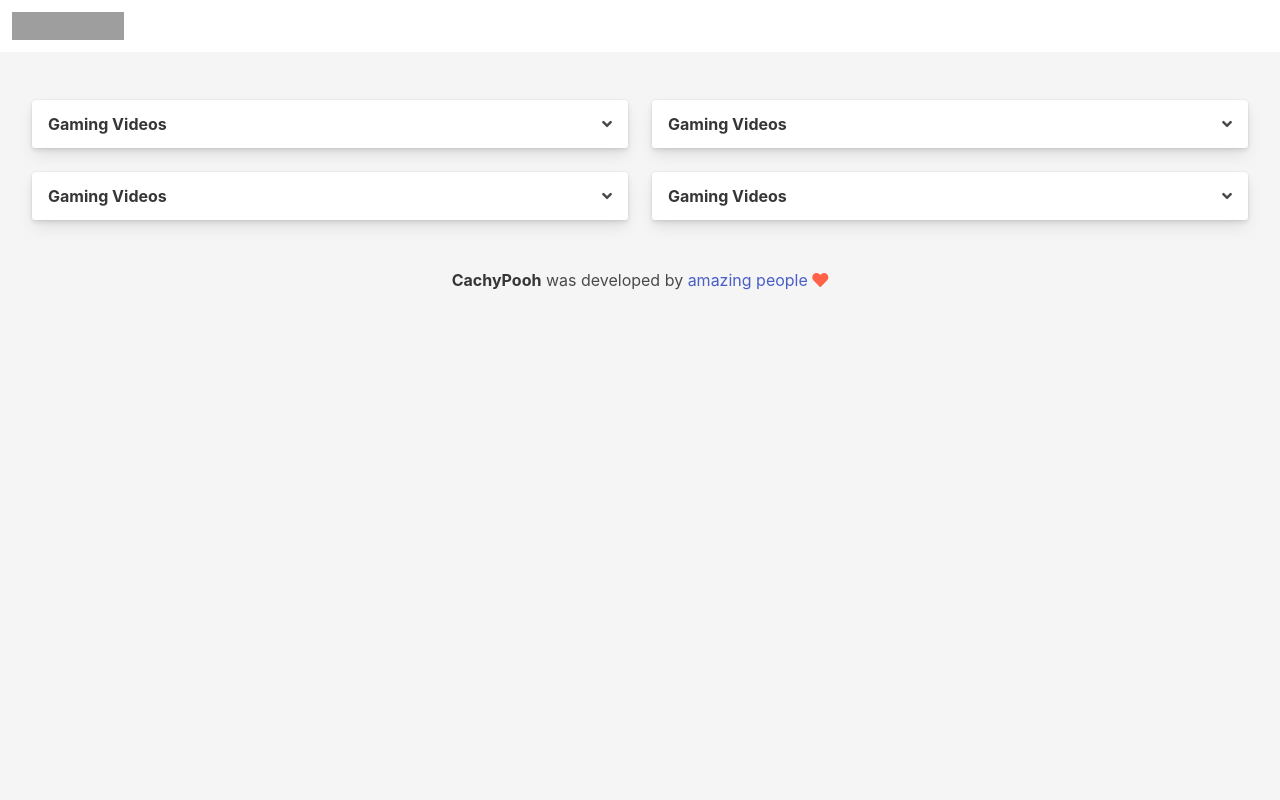
After one commit to Vincentqchen/CachyPooh, a Django app: template CacheDatabase/templates/media.html in a window 1280 px wide. The commit adds this page. Run offline with Django 3.2, Linux system fonts and the light colour scheme; the template is opened without the code that fills it, so the values that code supplies are empty; some libraries are stand-ins or nearby versions; grey boxes are pictures that could not be loaded.

Commit message:
home & category & media

```diff
--- a/CacheDatabase/catalog/views.py
+++ b/CacheDatabase/catalog/views.py
@@ -10,7 +10,7 @@ import googleapiclient.errors
 
 # Create your views here.
 def home(request):
-    return render(request, 'home.html')
+    return render(request, 'home.html', {})
 
 def media(request, media):
     if media == 'youtube':
@@ -22,6 +22,8 @@ def media(request, media):
         pass
     elif media == 'instagram':
         pass
+
+    return render(request, 'index.html', {})
 
 def finalView(request, media, category, vid_id):
     # If the media page is on youtube
--- /dev/null
+++ b/CacheDatabase/static/css/index.css
@@ -0,0 +1,5 @@
+html {
+   min-height: 100%;
+   min-width: 100%;
+   background-color: whitesmoke;
+}
--- a/CacheDatabase/templates/footer.html
+++ b/CacheDatabase/templates/footer.html
@@ -1,4 +1,8 @@
-<footer class="footer" style="width:100%;">
+{% load static %}
+
+<link rel="stylesheet" type="text/css" href="{% static 'css/footer.css' %}" />
+
+<footer class="footer" style="background-color: whitesmoke;">
     <div class="content has-text-centered">
         <p>
             <strong>CachyPooh</strong> was developed by <a href="https://github.com/Vincentqchen/CachyPooh">amazing
--- a/CacheDatabase/templates/index.html
+++ b/CacheDatabase/templates/index.html
@@ -8,6 +8,7 @@
     <meta name="viewport" content="width=device-width, initial-scale=1, shrink-to-fit=no">
     <link rel="stylesheet" href="https://cdn.jsdelivr.net/npm/bulma@0.9.1/css/bulma.min.css">
     <link rel="stylesheet" href="https://use.fontawesome.com/releases/v5.2.0/css/all.css">
+    <link rel="stylesheet" type="text/css" href="{% static 'css/index.css' %}" />
 </head>
 
 <body>
@@ -15,13 +16,12 @@
     {% include 'navbar.html' %}
 
     <!-- Main Content [START] -->
-    <div class='page'">
+    <div class='src'>
         {% block content %}
         {% endblock %}
     </div>
     <!-- Main Content [END] -->
 
     {% include 'footer.html' %}
-
 </body>
 </html>
--- /dev/null
+++ b/CacheDatabase/templates/media.html
@@ -0,0 +1,146 @@
+{% extends 'index.html' %}
+{% load static %}
+
+<!-- put main code here -->
+{% block content %}
+
+<script type="text/javascript" src="{% static '/scripts/media.js' %}"></script>
+
+<br><br>
+<div class="container is-fluid">
+    <div class="columns is-one-third">
+        <div class="column">
+            <div class="card-table">
+                <div class="container">
+                    <div class="card is-fullwidth">
+                        <header class="card-header">
+                            <p class="card-header-title">Gaming Videos</p>
+                            <a class="card-header-icon card-toggle">
+                                <i class="fa fa-angle-down"></i>
+                            </a>
+                        </header>
+                        <div class="card-content is-hidden">
+                            <div class="content">
+                                <div class="card">
+                                    <div class="card-image">
+                                        <figure class="image is-4by3">
+                                            <img src="https://bulma.io/images/placeholders/1280x960.png" alt="Placeholder image">
+                                        </figure>
+                                    </div>
+                                    <div class="card-content">
+                                        <div class="content">
+                                            Lorem ipsum dolor sit amet, consectetur adipiscing elit.
+                                            Phasellus nec iaculis mauris. <a>@bulmaio</a>.
+                                        </div>
+                                    </div>
+                                </div>
+                            </div>
+                        </div>
+                    </div>
+                </div>
+            </div>
+        </div>
+        <div class="column">
+            <div class="card-table">
+                <div class="container">
+                    <div class="card is-fullwidth">
+                        <header class="card-header">
+                            <p class="card-header-title">Gaming Videos</p>
+                            <a class="card-header-icon card-toggle">
+                                <i class="fa fa-angle-down"></i>
+                            </a>
+                        </header>
+                        <div class="card-content is-hidden">
+                            <div class="content">
+                                <div class="card">
+                                    <div class="card-image">
+                                        <figure class="image is-4by3">
+                                            <img src="https://bulma.io/images/placeholders/1280x960.png"
+                                                alt="Placeholder image">
+                                        </figure>
+                                    </div>
+                                    <div class="card-content">
+                                        <div class="content">
+                                            Lorem ipsum dolor sit amet, consectetur adipiscing elit.
+                                            Phasellus nec iaculis mauris. <a>@bulmaio</a>.
+                                        </div>
+                                    </div>
+                                </div>
+                            </div>
+                        </div>
+                    </div>
+                </div>
+            </div>
+        </div>
+    </div>
+    <div class="columns is-one-third">
+        <div class="column">
+            <div class="card-table">
+                <div class="container">
+                    <div class="card is-fullwidth">
+                        <header class="card-header">
+                            <p class="card-header-title">Gaming Videos</p>
+                            <a class="card-header-icon card-toggle">
+                                <i class="fa fa-angle-down"></i>
+                            </a>
+                        </header>
+                        <div class="card-content is-hidden">
+                            <div class="content">
+                                <div class="card">
+                                    <div class="card-image">
+                                        <figure class="image is-4by3">
+                                            <img src="https://bulma.io/images/placeholders/1280x960.png"
+                                                alt="Placeholder image">
+                                        </figure>
+                                    </div>
+                                    <div class="card-content">
+                                        <div class="content">
+                                            Lorem ipsum dolor sit amet, consectetur adipiscing elit.
+                                            Phasellus nec iaculis mauris. <a>@bulmaio</a>.
+                                        </div>
+                                    </div>
+                                </div>
+                            </div>
+                        </div>
+                    </div>
+                </div>
+            </div>
+        </div>
+        <div class="column">
+            <div class="card-table">
+                <div class="container">
+                    <div class="card is-fullwidth">
+                        <header class="card-header">
+                            <p class="card-header-title">Gaming Videos</p>
+                            <a class="card-header-icon card-toggle">
+                                <i class="fa fa-angle-down"></i>
+                            </a>
+                        </header>
+                        <div class="card-content is-hidden">
+                            <div class="content">
+                                <div class="card">
+                                    <div class="card-image">
+                                        <figure class="image is-4by3">
+                                            <img src="https://bulma.io/images/placeholders/1280x960.png"
+                                                alt="Placeholder image">
+                                        </figure>
+                                    </div>
+                                    <div class="card-content">
+                                        <div class="content">
+                                            Lorem ipsum dolor sit amet, consectetur adipiscing elit.
+                                            Phasellus nec iaculis mauris. <a>@bulmaio</a>.
+                                        </div>
+                                    </div>
+                                </div>
+                            </div>
+                        </div>
+                    </div>
+                </div>
+            </div>
+        </div>
+    </div>
+</div>
+
+
+
+{% endblock %}
--- a/CacheDatabase/templates/videos.html
+++ b/CacheDatabase/templates/videos.html
@@ -4,7 +4,7 @@
 <!-- put main code here -->
 {% block content %}
 
-<script type="text/javascript" src="{% static '/scripts/home.js' %}"></script>
+<script type="text/javascript" src="{% static '/scripts/videos.js' %}"></script>
 
 <br>
 <div class="container">
```
Also changed, not shown: CacheDatabase/static/scripts/videos.js (added, +8 -0 lines), CacheDatabase/static/css/footer.css (added), CacheDatabase/static/scripts/media.js (renamed from CacheDatabase/static/scripts/home.js).
